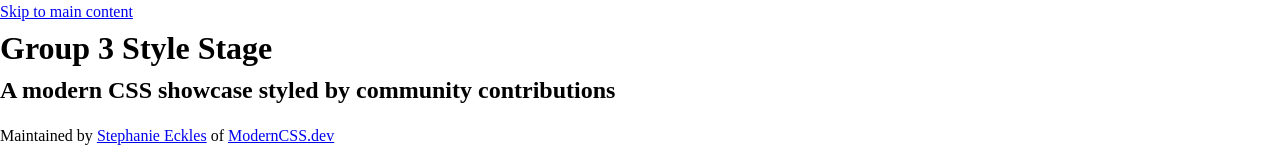
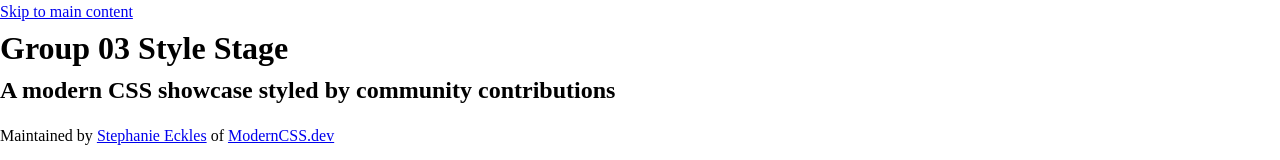
Before and after one commit to gomathie/stylestage-sass, a website: page public/index.html in a window 1280 px wide. Shown: the top 160 px of the page. Drawn offline with Linux system fonts and the light colour scheme; a web font is replaced by a local one.

Commit message:
modified:   public/index.html

```diff
--- a/public/index.html
+++ b/public/index.html
@@ -11,7 +11,7 @@
     <a href="#main" class="skip-link">Skip to main content</a>
     <header>
       <div class="container">
-        <h1>Group 3 Style Stage</h1>
+        <h1>Group 03 Style Stage</h1>
         <h2>A modern CSS showcase styled by community contributions</h2>
         <p>
           Maintained by
```
